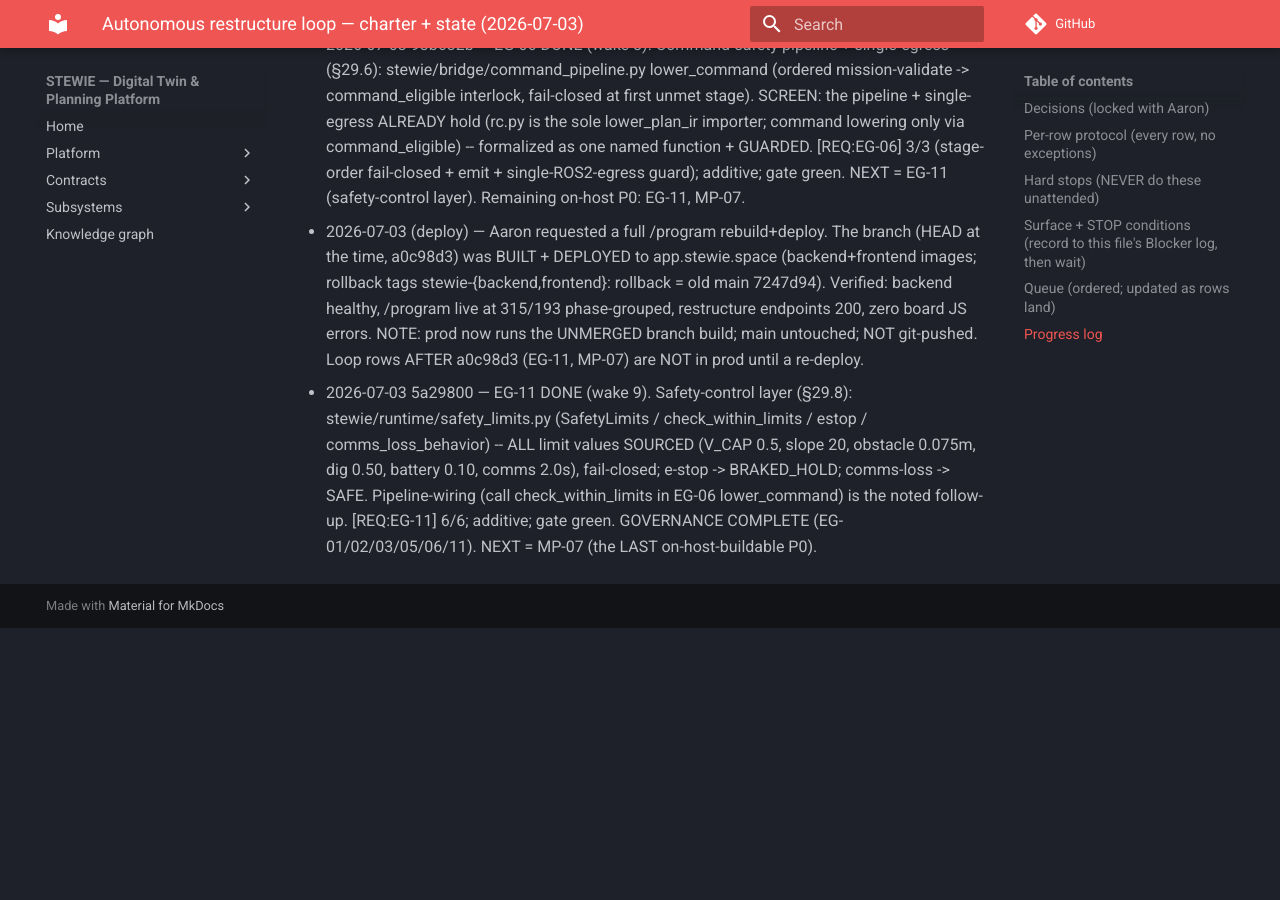
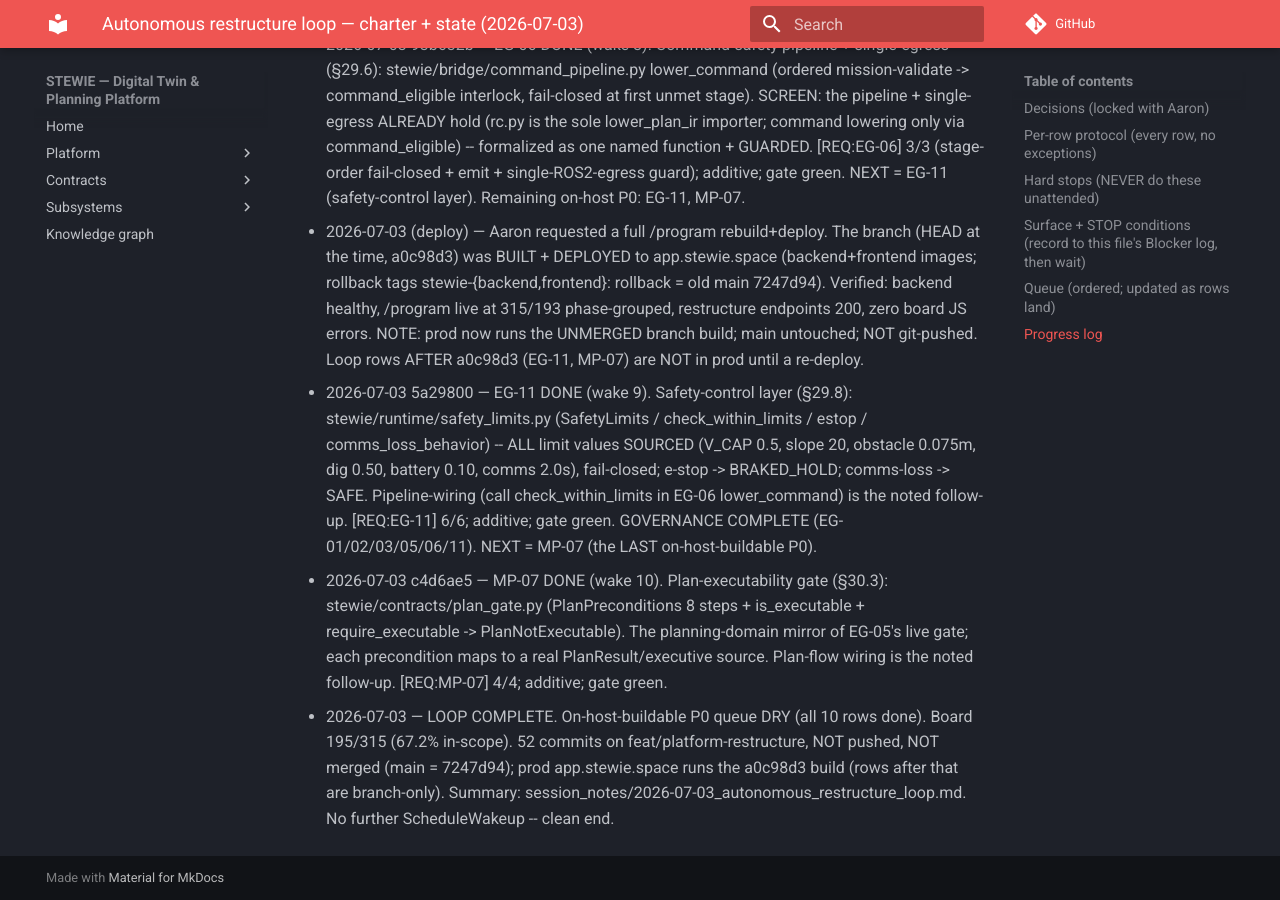
Before and after one commit to stewie-sw/stewie, an MkDocs documentation site: the page built from docs/autonomous_loop_charter_2026-07-03.md, in a window 1280 px wide and 900 px high, scrolled down 3733 px. Built offline with MkDocs 1.6.1 and Material for MkDocs 9.7.7, drawn with Linux system fonts in a browser that asks for light colours; comment, search, counter and statistics services are not loaded; before the commit the page ends 4361 px from its top, so only the background shows below that.

Commit message:
docs(loop): MP-07 done + LOOP COMPLETE — session note (all 10 wakes, deploy, follow-ups, backlog)
On-host-buildable P0 queue dry (10 rows: PX-06/PO-18/DE-01/EG-01/EG-02/EG-03/EG-05/EG-06/EG-11/MP-07). Board
195/315. 52 commits on feat/platform-restructure, NOT pushed/merged (main 7247d94); prod runs a0c98d3. No
further ScheduleWakeup. session_notes/2026-07-03_autonomous_restructure_loop.md has the full wrap-up.

```diff
--- a/docs/autonomous_loop_charter_2026-07-03.md
+++ b/docs/autonomous_loop_charter_2026-07-03.md
@@ -125,3 +125,11 @@ and stop scheduling (wait for Aaron).
   comms-loss -> SAFE. Pipeline-wiring (call check_within_limits in EG-06 lower_command) is the noted follow-up.
   [REQ:EG-11] 6/6; additive; gate green. GOVERNANCE COMPLETE (EG-01/02/03/05/06/11). NEXT = MP-07 (the LAST
   on-host-buildable P0).
+- 2026-07-03 c4d6ae5 — MP-07 DONE (wake 10). Plan-executability gate (§30.3): stewie/contracts/plan_gate.py
+  (PlanPreconditions 8 steps + is_executable + require_executable -> PlanNotExecutable). The planning-domain
+  mirror of EG-05's live gate; each precondition maps to a real PlanResult/executive source. Plan-flow wiring is
+  the noted follow-up. [REQ:MP-07] 4/4; additive; gate green.
+- 2026-07-03 — LOOP COMPLETE. On-host-buildable P0 queue DRY (all 10 rows done). Board 195/315 (67.2% in-scope).
+  52 commits on feat/platform-restructure, NOT pushed, NOT merged (main = 7247d94); prod app.stewie.space runs
+  the a0c98d3 build (rows after that are branch-only). Summary: session_notes/2026-07-03_autonomous_restructure_loop.md.
+  No further ScheduleWakeup -- clean end.
```
Also changed, not shown: session_notes/2026-07-03_autonomous_restructure_loop.md (added, +62 -0 lines).
